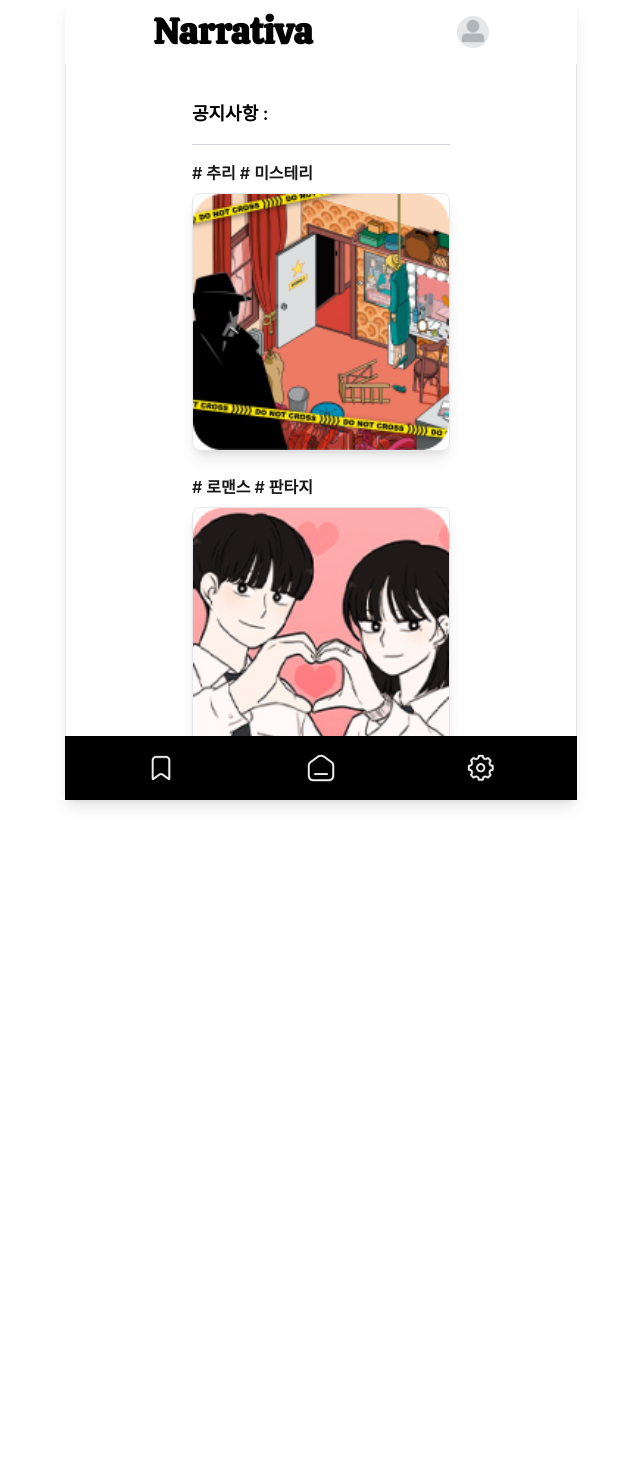
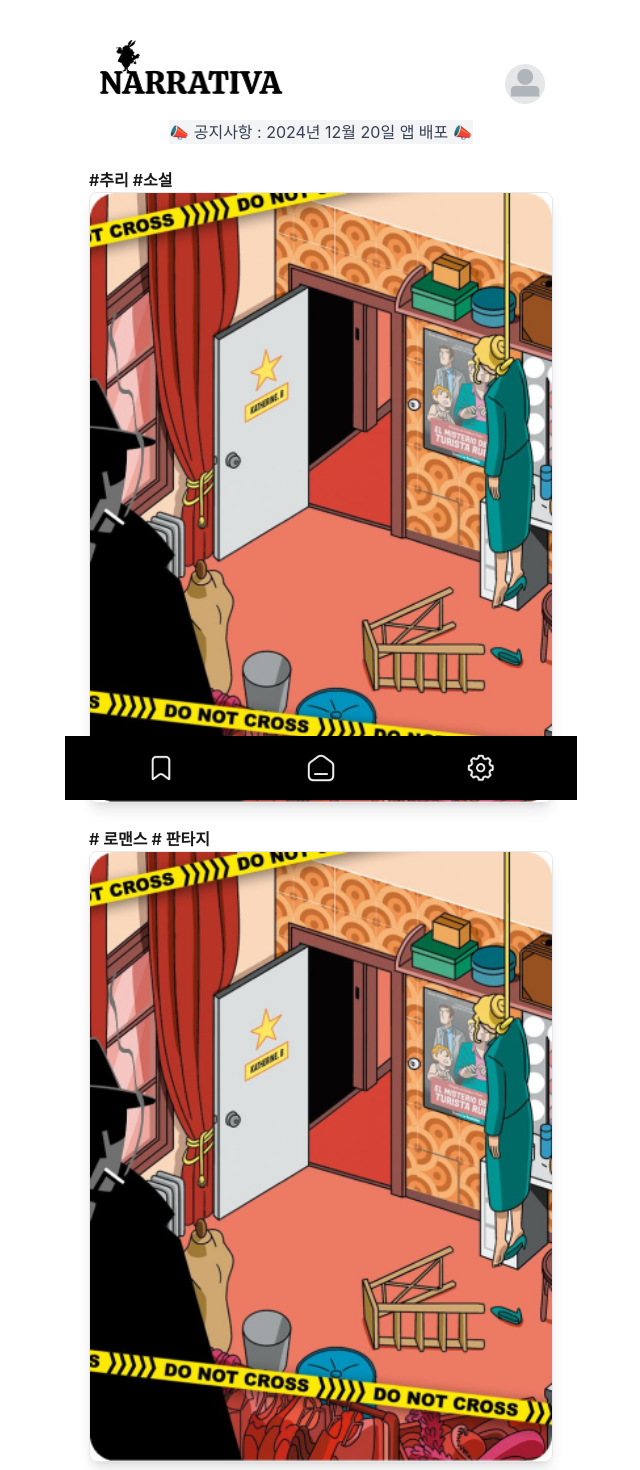
Before and after one commit to AI-X-4-A1-FINAL/Narrativa_Frontend, a React (Create React App) app: page /home in a window 1280 px wide. Shown: the top 1470 px of the page, without its empty margins (319-959 px from the left). Before the commit the page ends 832 px from the top, so only its background shows below. Built offline with nearby package versions, Linux system fonts and the light colour scheme.

Commit message:
home 수정

```diff
--- a/src/App.tsx
+++ b/src/App.tsx
@@ -10,14 +10,12 @@ import DeleteAccount from './user_pages/DeleteAccount';
 import Footer from './components/Footer';
 import Header from './components/Header';
 
-
-
 const App: React.FC = () => {
   return (
     <Router>
-      <div className="flex flex-col items-center justify-center h-screen max-w-lg mx-auto border shadow-lg">
+      <div className="flex flex-col min-h-screen items-center justify-between ">
         <Header />
-        <main className="pt-16">
+        <main className="flex-grow pt-32 px-4 w-full max-w-xl mx-auto">
           <Routes>
             <Route path="/" element={<Main />} />
             <Route path="/login" element={<Login />} />
--- a/src/components/Header.tsx
+++ b/src/components/Header.tsx
@@ -7,15 +7,24 @@ const Header: React.FC = () => {
     if (location.pathname === "/") {
         return null;
     }
+
     return (
-        <header className="flex justify-around items-center w-full max-w-lg mx-auto p-4 text-black fixed top-0 h-16 bg-white" font-custom>
-            <Link to="/home">
-                <span className="text-4xl font-custom-font font-bold mr-auto">Narrativa</span>
-            </Link>
-            <Link to="/profile">
-                <img src="/images/myinfobutton.png" alt="Bookmarks" className="w-8 h-8" />
-            </Link>
+        <header className="flex flex-col items-center w-full max-w-lg mx-auto p-4 text-black fixed top-0 bg-white z-10">
+            {/* 상단 이미지 컨테이너 */}
+            <div className="flex justify-between items-center w-full">
+                <Link to="/home" className='self-end'>
+                    <img src="/images/Group 18317.png" alt="Bookmarks" className="h-16 mt-6 ml-4"/>
+                </Link>
+                <Link to="/profile" className='self-end'>
+                    <img src="/images/infoButton.png" alt="Profile" className="w-10 h-10 mr-4" />
+                </Link>
+            </div>
 
+            {/* 박스 추가 */}
+            <div className="mt-4 bg-gray-100">
+                {/* 박스 내부의 내용을 여기에 추가하세요 */}
+                <p className="text-center text-gray-700"> 📣 공지사항 : 2024년 12월 20일 앱 배포 📣 </p>
+            </div>
         </header>
     );
 };
--- a/src/user_pages/Home.tsx
+++ b/src/user_pages/Home.tsx
@@ -2,36 +2,63 @@ import React from 'react';
 
 const Home: React.FC = () => {
     return (
-        <div className="flex justify-around items-center w-full max-w-lg mx-auto p-4 text-black bottom-0 min-h-screen overflow-y-auto">
-            <div className="container mx-auto p-6">
-                {/* Notice */}
-                <div className="border-b border-gray-300 pb-4 mb-4">
-                    <h2 className="text-lg font-semibold">공지사항 :</h2>
-                </div>
+        <div className="w-full p-4 text-black min-h-screen overflow-y-auto">
+            <div className="w-full p-6 space-y-6">
                 {/* Genre */}
                 <div className="flex flex-col items-center space-y-6">
-                    <div className="w-full max-w-md">
-                        <div className="text-left font-semibold rounded-md opacity-90 mb-2">
+
+                    {/* 첫 번째 이미지 */}
+                    <div className="w-full">
+                        <div className="text-left font-semibold opacity-90">
+                            #추리 #소설
+                        </div>
+                        <div className="border rounded-lg overflow-hidden shadow-lg">
+                            <img
+                                src="/images/image 63.png"
+                                alt="Romance Genre Cover"
+                                className="w-full"
+                            />
+                        </div>
+                    </div>
+
+                    {/* 두 번째 이미지 */}
+                    <div className="w-full">
+                        <div className="text-left font-semibold opacity-90">
+                            # 로맨스 # 판타지
+                        </div>
+                        <div className="border rounded-lg overflow-hidden shadow-lg">
+                            <img
+                                src="/images/image 63.png"
+                                alt="Romance Genre Cover"
+                                className="w-full"
+                            />
+                        </div>
+                    </div>
+
+                    {/* 세 번째 이미지 */}
+                    <div className="w-full">
+                        <div className="text-left font-semibold opacity-90">
                             # 추리 # 미스테리
                         </div>
                         <div className="border rounded-lg overflow-hidden shadow-lg">
                             <img
-                                src="/images/choori.png"
-                                alt="Mystery"
-                                className="w-full h-64 object-cover"
+                                src="/images/image 63.png"
+                                alt="Mystery Genre Cover"
+                                className="w-full object-cover h-64 md:h-80 lg:h-96"
                             />
                         </div>
                     </div>
 
-                    <div className="w-full max-w-md">
-                        <div className="text-left font-semibold rounded-md opacity-90 mb-2">
+                    {/* 네 번째 이미지 */}
+                    <div className="w-full">
+                        <div className="text-left font-semibold opacity-90">
                             # 로맨스 # 판타지
                         </div>
                         <div className="border rounded-lg overflow-hidden shadow-lg">
                             <img
-                                src="/images/love.png"
-                                alt="Romance"
-                                className="w-full h-64 object-cover"
+                                src="/images/image 63.png"
+                                alt="Romance Genre Cover"
+                                className="w-full object-cover h-64 md:h-80 lg:h-96"
                             />
                         </div>
                     </div>
@@ -39,7 +66,6 @@ const Home: React.FC = () => {
             </div>
         </div>
     );
-
 };
 
 export default Home;
```
Also changed, not shown: public/images/Group 18317.png (added), public/images/infoButton.png (added).
